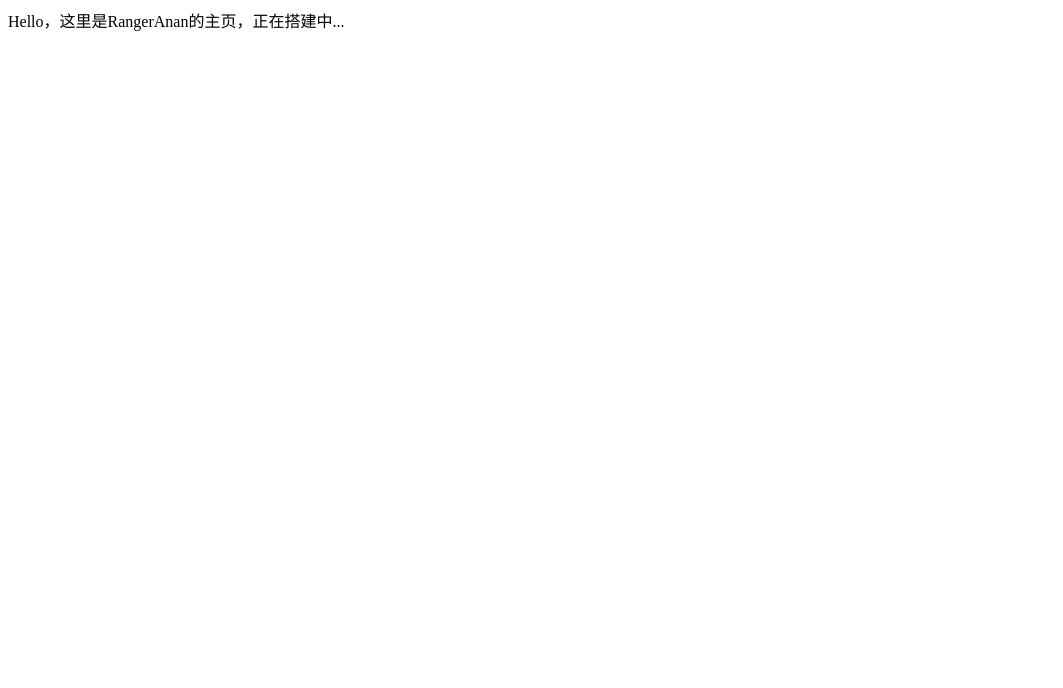
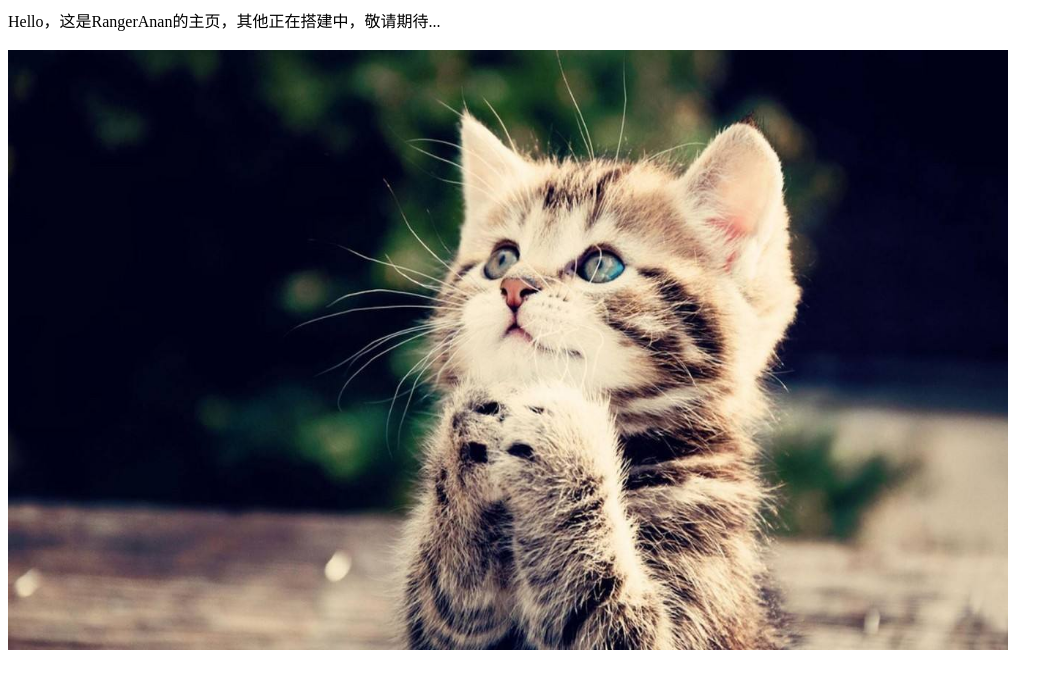
Before and after one commit to RangerAnan/RangerAnan.github.io, a plain HTML site: page index.html in a window 1280 px wide. Shown: the whole page, without its empty margins (0-1063 px from the left). Drawn offline with Linux system fonts and the light colour scheme.

Commit message:
添加图片

```diff
--- a/index.html
+++ b/index.html
@@ -1,11 +1,12 @@
-<!DOCTYPE HTML PUBLIC "-//W3C//DTD HTML 3.2//EN">
-<!--
-*        Sample comment
--->
-<HTML>
+<!DOCTYPE html>
+<html lang="en">
 <head>
+	<meta charset="UTF-8">
+	<title>Title</title>
 </head>
 <body>
-	Hello，这里是RangerAnan的主页，正在搭建中...
+	Hello，这是RangerAnan的主页，其他正在搭建中，敬请期待...<br>
+	<br>
+    <img src="image/me.jpg" width="1000" height="600">
 </body>
 </html>
```
Also changed, not shown: image/me.jpg (added).
